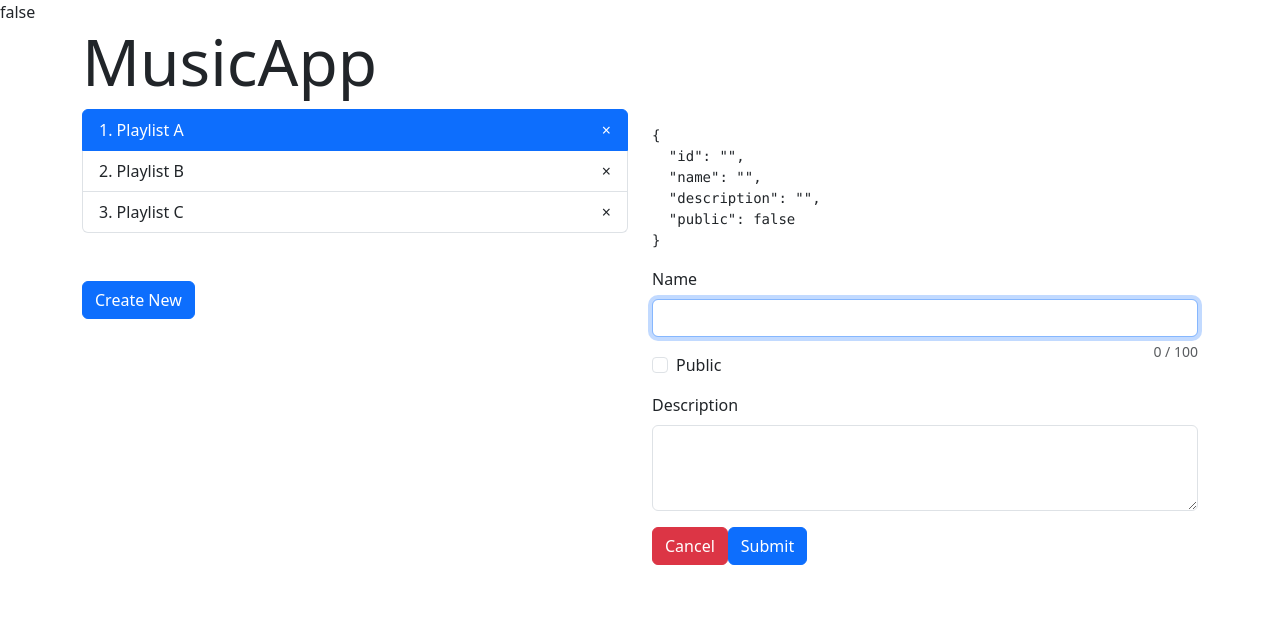
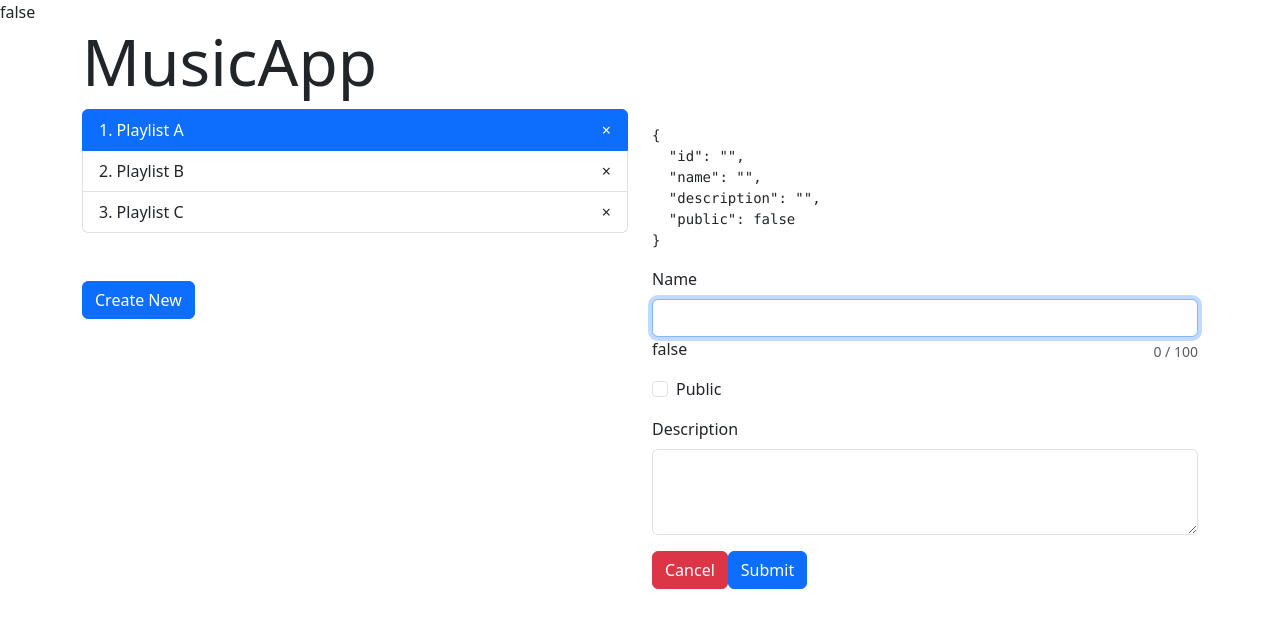
Before and after one commit to ev45ive/sages-vue-open-wrzesien, a Vue app: page / in a window 1280 px wide. Both pictures are taken after a click on the button "Create New". Shown: the top 628 px of the page. Built offline with nearby package versions, Linux system fonts and the light colour scheme.

Commit message:
useFocus - custom composables

```diff
--- /dev/null
+++ b/src/common/composables/useFocus.ts
@@ -0,0 +1,26 @@
+import { Ref, ref, onMounted, onUnmounted } from "vue";
+
+export function useFocus(
+  elem: Ref<HTMLElement | undefined>,
+  options?: { initialValue: boolean }
+) {
+  const focused = ref(false);
+
+  const updateFocus = () => {
+    focused.value = document.activeElement == elem.value;
+  };
+
+  onMounted(() => {
+    options?.initialValue && elem.value?.focus();
+
+    window.addEventListener("focus", updateFocus, { capture: true });
+    window.addEventListener("blur", updateFocus, { capture: true });
+  });
+
+  onUnmounted(() => {
+    window.removeEventListener("focus", updateFocus, { capture: true });
+    window.removeEventListener("blur", updateFocus, { capture: true });
+  });
+
+  return { focused };
+}
--- a/src/playlists/components/PlaylistEditor.vue
+++ b/src/playlists/components/PlaylistEditor.vue
@@ -15,7 +15,7 @@ d
           ref="playlistNameRef"
           v-model="draft.name"
         />
-
+        {{ focused && 'focused!' }}
         <div class="form-text text-muted float-end">
           {{ draft.name.length }} / 100
         </div>
@@ -46,8 +46,12 @@ d
 </template>
 
 <script lang="ts" setup>
-import { onMounted, ref, watch } from "vue";
+import { ref, watch, defineProps, defineEmits } from "vue";
 import { Playlist } from "../../common/model/Playlist";
+import { useFocus } from "../../common/composables/useFocus";
+
+const playlistNameRef = ref<HTMLInputElement>();
+const { focused } = useFocus(playlistNameRef, { initialValue: true });
 
 const props = defineProps<{
   playlist?: Playlist;
@@ -67,10 +71,6 @@ watch(
     immediate: true,
   }
 );
-
-const playlistNameRef = ref<HTMLInputElement>();
-
-onMounted(() => playlistNameRef.value?.focus());
 
 const $emit = defineEmits<{
   (e: "cancel"): void;
```
